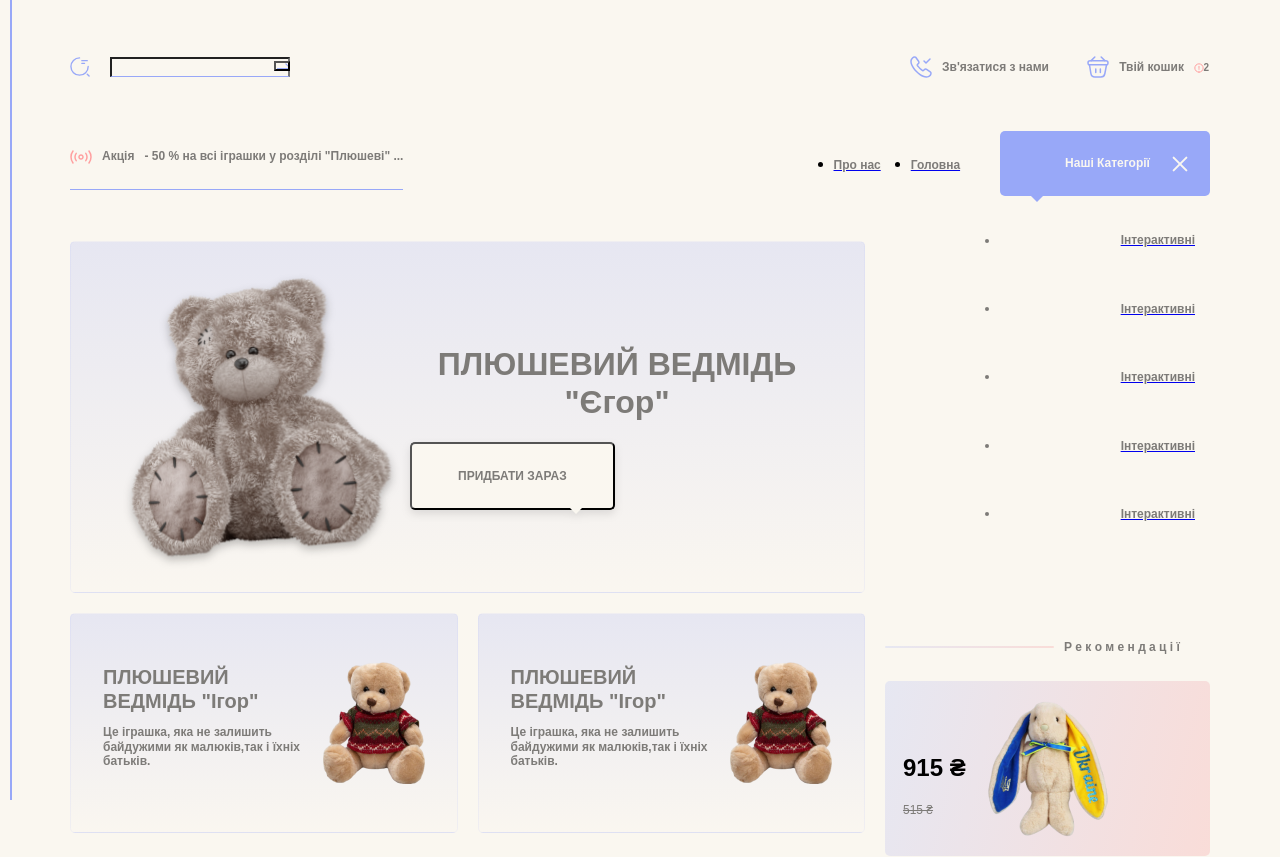
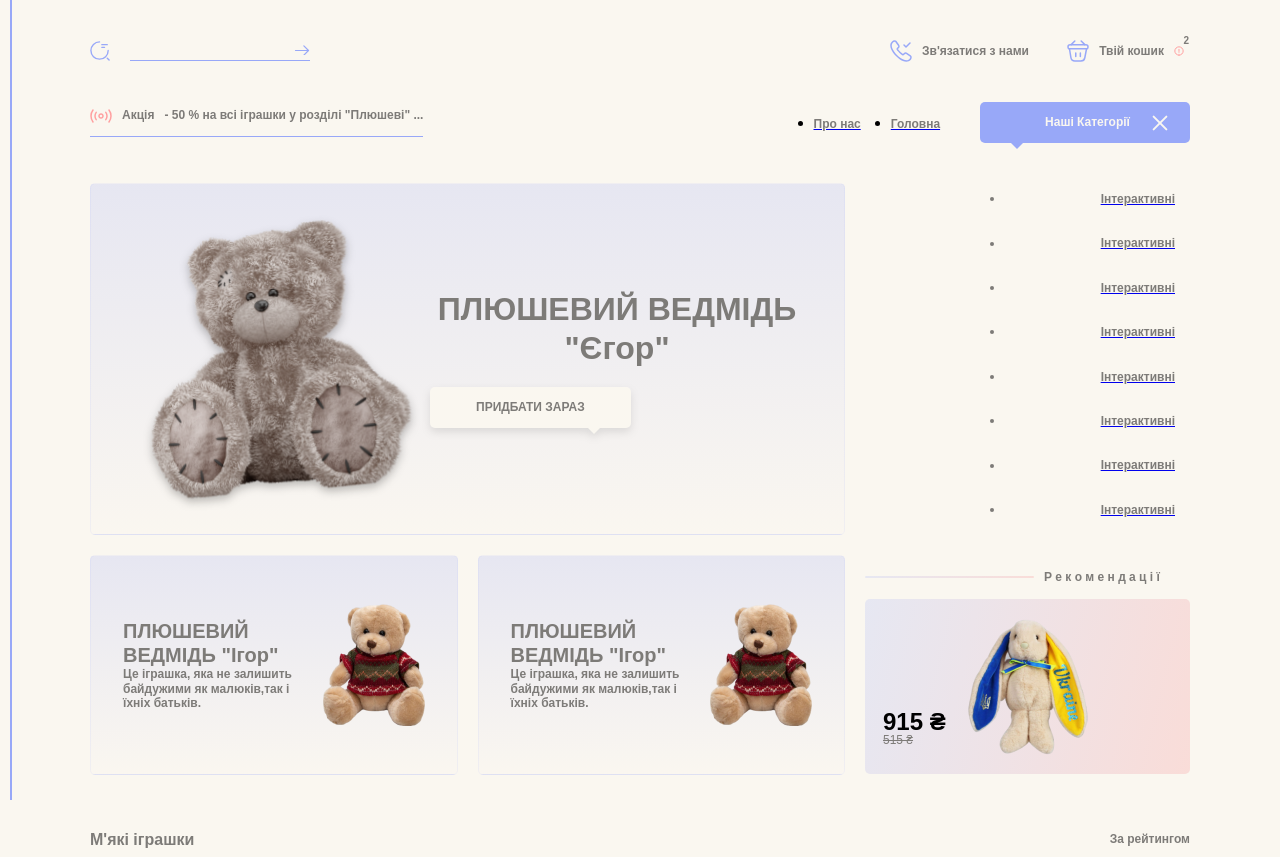
Before and after one commit to teHox/shop, a React (Vite) app: page / in a window 1280 px wide. Shown: the top 857 px of the page. Built offline with nearby package versions, Linux system fonts and the light colour scheme.

Commit message:
[refactor] add nullstyles

```diff
--- a/src/assets/scss/style.scss
+++ b/src/assets/scss/style.scss
@@ -1,6 +1,10 @@
 * {
+    box-sizing: border-box;
     font-family: "Work Sans", sans-serif;
     line-height: 120%;
+    padding: 0;
+    margin: 0;
+    border: 0;
 }
 
 body {
```
